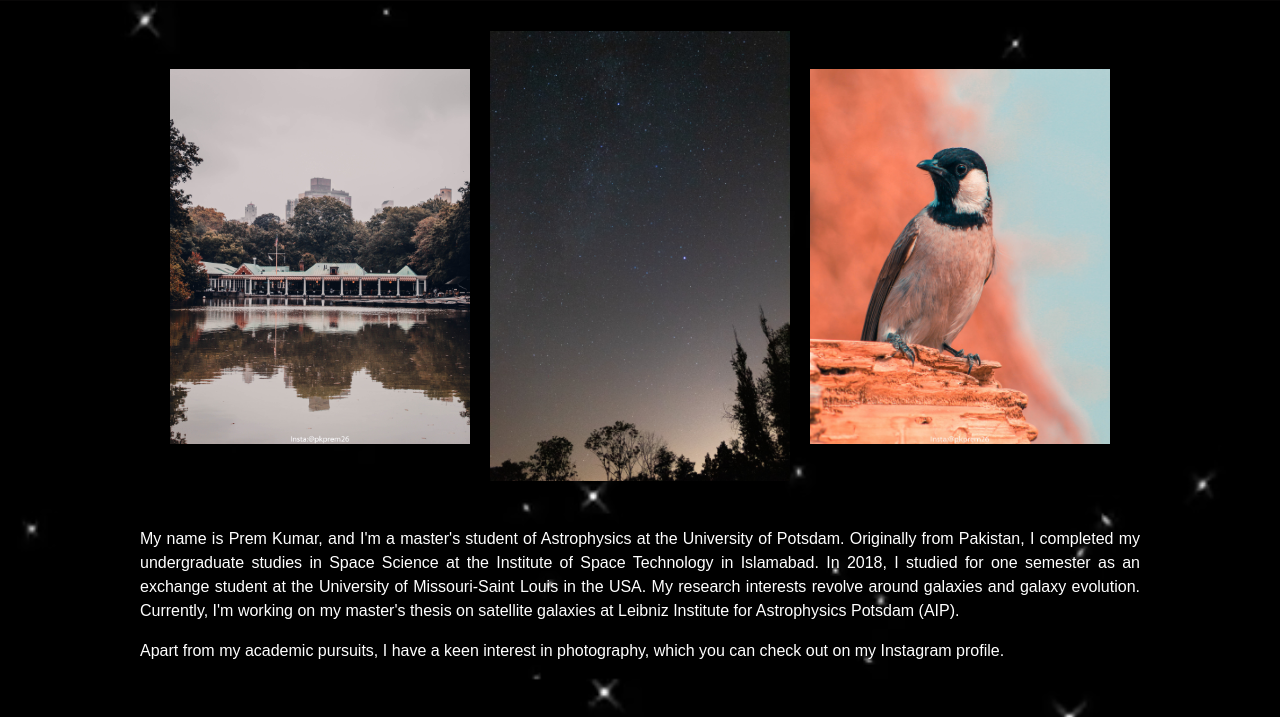
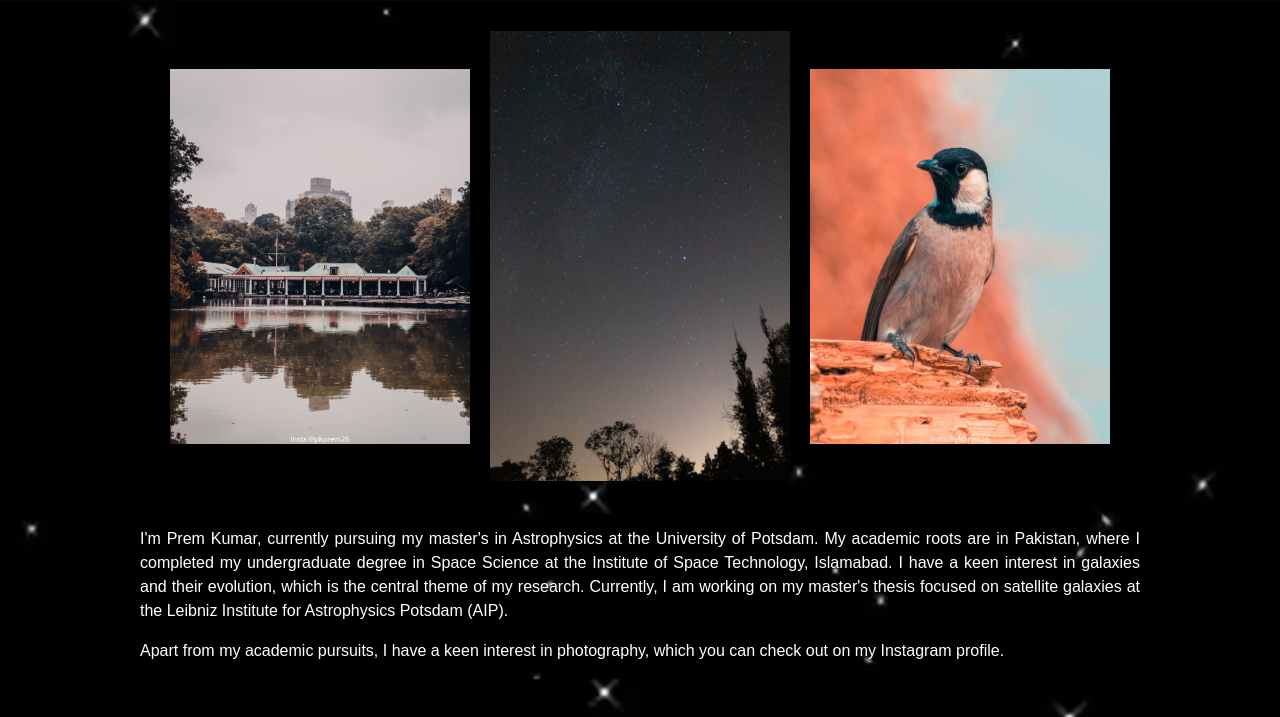
Before and after one commit to pkprem26/prem.kumar.github.io, a plain HTML site: page index.html in a window 1280 px wide. Shown: the part 83-800 px from the top of the page. Drawn offline with Linux system fonts and the light colour scheme.

Commit message:
Update index.html

```diff
--- a/index.html
+++ b/index.html
@@ -132,8 +132,7 @@
     </main>
 
     <div class="text-container">
-        <p>My name is Prem Kumar, and I'm a master's student of Astrophysics at the University of Potsdam. Originally from Pakistan, I completed my undergraduate studies in Space Science at the Institute of Space Technology in Islamabad. In 2018, I studied for one semester as an exchange student at the University of Missouri-Saint Louis in the USA.
-        My research interests revolve around galaxies and galaxy evolution. Currently, I'm working on my master's thesis on satellite galaxies at Leibniz Institute for Astrophysics Potsdam (AIP).</p>
+        <p>I'm Prem Kumar, currently pursuing my master's in Astrophysics at the University of Potsdam. My academic roots are in Pakistan, where I completed my undergraduate degree in Space Science at the Institute of Space Technology, Islamabad. I have a keen interest in galaxies and their evolution, which is the central theme of my research. Currently, I am working on my master's thesis focused on satellite galaxies at the Leibniz Institute for Astrophysics Potsdam (AIP).</p>
         <p>Apart from my academic pursuits, I have a keen interest in photography, which you can check out on my Instagram profile.</p>
     </div>
 
```
